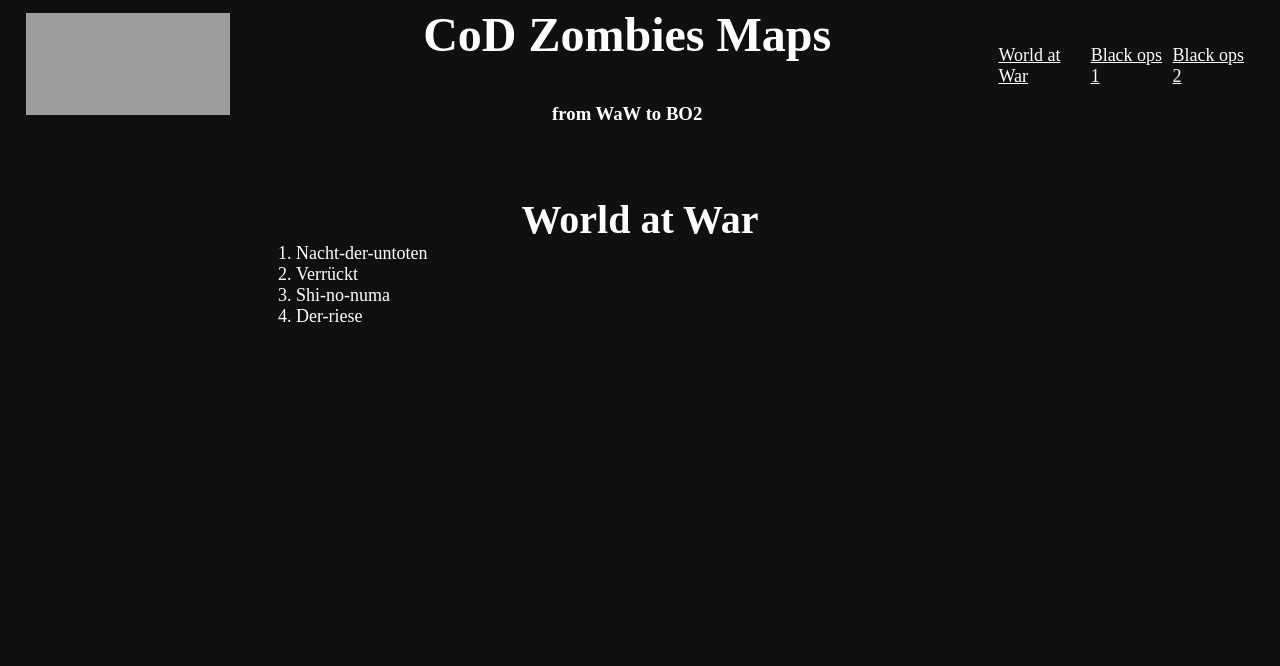
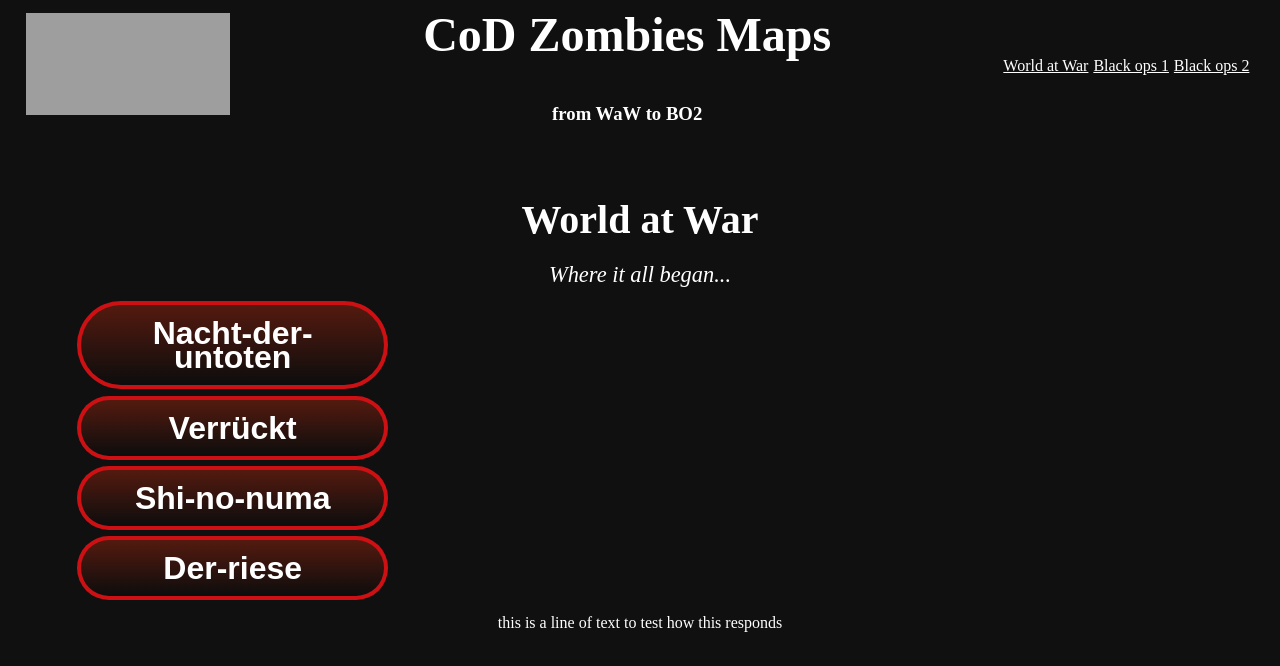
Before and after one commit to nedmac99/testCodes, a plain HTML site: page zombiesMapList/index.html in a window 1280 px wide. Drawn offline with Linux system fonts and the light colour scheme; grey boxes are pictures that could not be loaded.

Commit message:
added buttons/button effects. introduced grids into button placement

```diff
--- /dev/null
+++ b/zombiesMapList/buttons.css
@@ -0,0 +1,108 @@
+button {
+    align-items: center;
+    appearance: none;
+    background-clip: padding-box;
+    background-color: initial;
+    background-image: none;
+    border-style: none;
+    box-sizing: border-box;
+    color: #fff;
+    cursor: pointer;
+    display: inline-block;
+    flex-direction: row;
+    flex-shrink: 0;
+    font-family: Eina01,sans-serif;
+    font-size: 16px;
+    font-weight: 800;
+    justify-content: center;
+    line-height: 24px;
+    margin: 0;
+    min-height: 64px;
+    outline: none;
+    overflow: visible;
+    padding: 19px 26px;
+    pointer-events: auto;
+    position: relative;
+    text-align: center;
+    text-decoration: none;
+    text-transform: none;
+    user-select: none;
+    -webkit-user-select: none;
+    touch-action: manipulation;
+    vertical-align: middle;
+    width: auto;
+    word-break: keep-all;
+    z-index: 0;
+  }
+
+  @media (min-width: 768px) {
+    button {
+      padding: 19px 32px;
+    }
+  }
+ button:before,
+  button:after {
+    border-radius: 80px;
+  }
+
+  button:before {
+    background-image: linear-gradient(92.83deg, #cd1013 0, #cd1013 100%);
+    content: "";
+    display: block;
+    height: 100%;
+    left: 0;
+    overflow: hidden;
+    position: absolute;
+    top: 0;
+    width: 100%;
+    z-index: -2;
+  }
+
+  button:after {
+    background-color: initial;
+    background-image: linear-gradient(#541a0f 0, #0c0d0d 100%);
+    bottom: 4px;
+    content: "";
+    display: block;
+    left: 4px;
+    overflow: hidden;
+    position: absolute;
+    right: 4px;
+    top: 4px;
+    transition: all 100ms ease-out;
+    z-index: -1;
+  }
+
+  button:hover:not(:disabled):before {
+    background: linear-gradient(92.83deg, rgb(255, 116, 38) 0%, rgb(249, 58, 19) 100%);
+  }
+
+  button:hover:not(:disabled):after {
+    bottom: 0;
+    left: 0;
+    right: 0;
+    top: 0;
+    transition-timing-function: ease-in;
+    opacity: 0;
+  }
+
+  button:active:not(:disabled) {
+    color: #ccc;
+  }
+
+  button:active:not(:disabled):before {
+    background-image: linear-gradient(0deg, rgba(0, 0, 0, .2), rgba(0, 0, 0, .2)), linear-gradient(92.83deg, #ff7426 0, #f93a13 100%);
+  }
+
+  button:active:not(:disabled):after {
+    background-image: linear-gradient(#541a0f 0, #0c0d0d 100%);
+    bottom: 4px;
+    left: 4px;
+    right: 4px;
+    top: 4px;
+  }
+
+  button:disabled {
+    cursor: default;
+    opacity: .24;
+  }
--- a/zombiesMapList/index.html
+++ b/zombiesMapList/index.html
@@ -4,6 +4,7 @@
     <meta charset="UTF-8" />
     <meta name="viewport" content="width=device-width, initial-scale=1.0" />
     <link rel="stylesheet" href="styles.css" />
+    <link rel="stylesheet" href="buttons.css" />
     <link
       rel="icon"
       type="image/x-icon"
@@ -36,21 +37,32 @@
       </div>
     </header>
 
+    <main>
       <div id="container">
-      <div id="WaW">
+        <div id="waw-container">
           <h2 id="waw-title">World at War</h2>
+          <p id="waw-tagline">Where it all began...</p>
           <section id="waw-maps">
-          <ol id="waw-list">
-            <li id="nacht-der-untoten">Nacht-der-untoten</li>
-            <li id="verrückt">Verrückt</li>
-            <li id="shi-no-numa">Shi-no-numa</li>
-            <li id="der-riese">Der-riese</li>
-          </ol>
+            <div class="waw-grid-container">
+              <button class="waw-grid-item" id="nacht-der-untoten">
+                Nacht-der-untoten
+              </button>
+              <button class="waw-grid-item" id="verrückt">Verrückt</button>
+              <button class="waw-grid-item" id="shi-no-numa">
+                Shi-no-numa
+              </button>
+              <button class="waw-grid-item" id="der-riese">Der-riese</button>
+            </div>
           </section>
+
+          <div id="waw-descriptions">
+            <p>this is a line of text to test how this responds</p>
+          </div>
         </div>
         <div id="BO1"></div>
         <div id="BO2"></div>
       </div>
+    </main>
   </body>
   <script src="script.js"></script>
 </html>
--- a/zombiesMapList/styles.css
+++ b/zombiesMapList/styles.css
@@ -56,11 +56,8 @@ nav{
     list-style-type: none;
 }
 
-li{
-    font-size: large;
-}
 
-#WaW{
+#waw-container{
     margin-top: 5%;
     display: flex;
     flex-direction: column;
@@ -73,7 +70,25 @@ li{
     font-size: 2.5rem;
 }
 
+#waw-tagline{
+    margin-top: 1.5%;
+    font-size: 1.4em;
+    font-style: italic;
+}
+
 #waw-maps{
     align-self: flex-start;
-    margin: auto auto 1% 20%;
+    margin-left: 5%;
 }
+
+.waw-grid-container{
+    display: grid;
+    padding: 10px;
+}
+
+.waw-grid-item {
+    padding: 20px;
+    font-size: xx-large;
+    text-align: center;
+    margin: 1%;
+}
```
Lines whose indentation alone changed are shown as unchanged.
